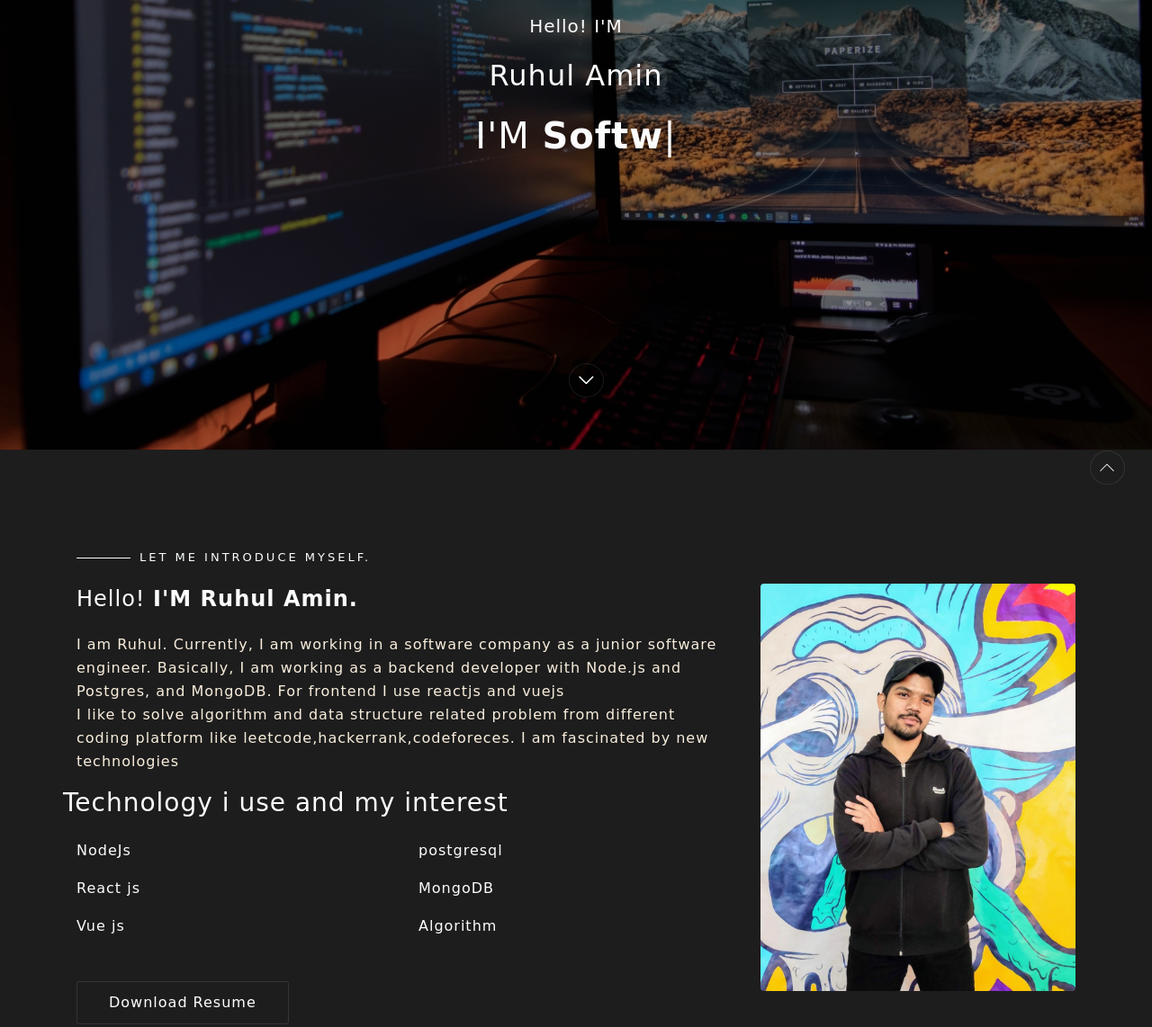
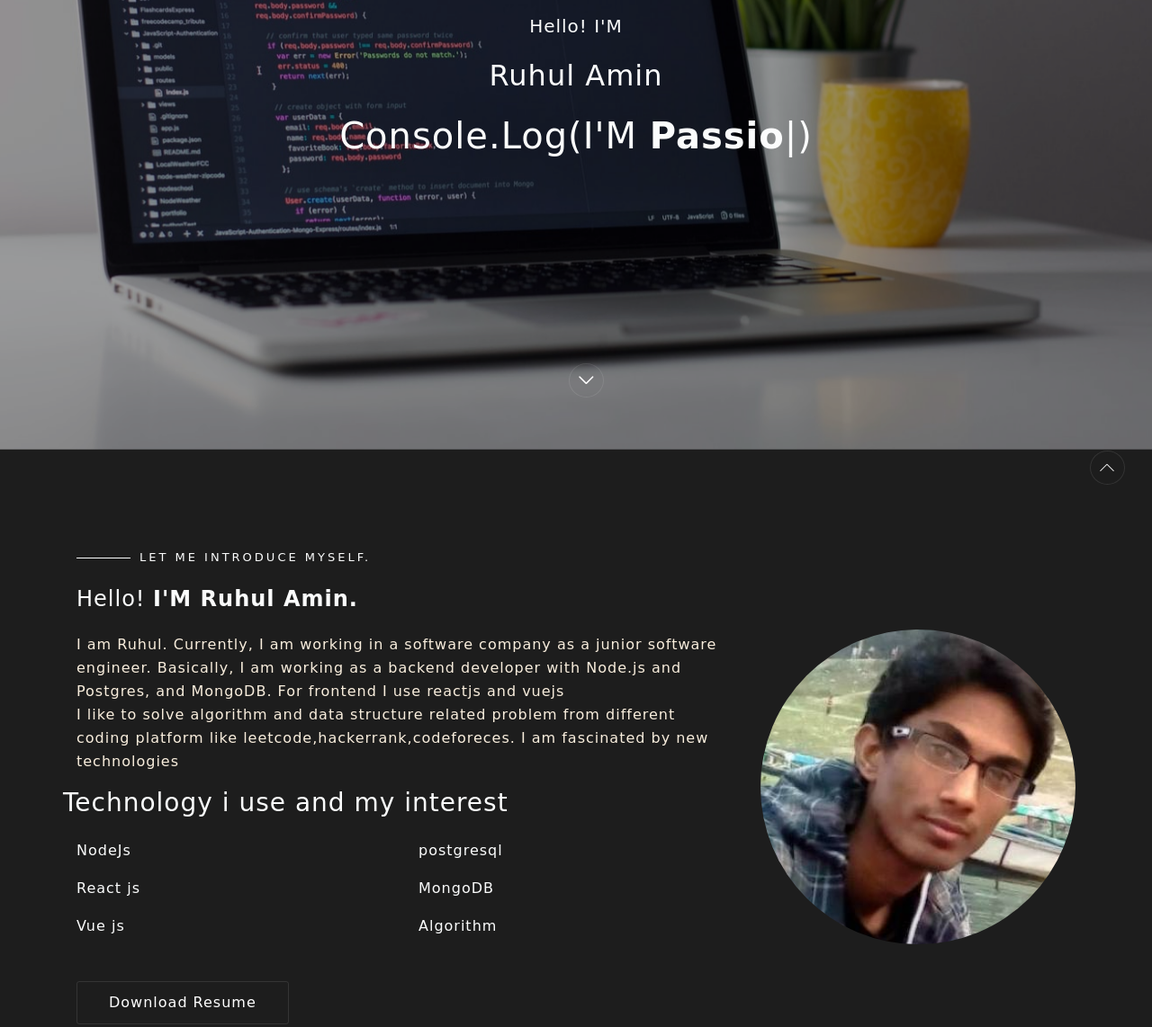
Before and after one commit to Ruhulcse/Ruhulcse.github.io, a plain HTML site: page index.html in a window 1280 px wide. Shown: the part 300-1442 px from the top of the page at 90% size. Drawn offline with Linux system fonts and the light colour scheme; files whose address does not match are found by name; a web font is replaced by a local one.

Commit message:
complete

```diff
--- a/assets/css/style.css
+++ b/assets/css/style.css
@@ -567,12 +567,12 @@ header{
 }
 
 .hero-02 .hero-item1 {
-  background: url("../img/code6.jpg") no-repeat;
+  background: url("../img/coding1.jpeg") no-repeat;
   background-position: center left;
 }
 
 .hero-02 .hero-item2 {
-  background: url("../img/code7.jpg") no-repeat center;
+  background: url("../img/coding2.jpeg") no-repeat center;
 }
 
 .hero-02 .hero-item3 {
--- a/index.html
+++ b/index.html
@@ -10,7 +10,7 @@
 	<meta name="author" content="Ruhul Amin" />
 
 	<!--  FavIcon  -->
-	<link rel="shortcut icon" href="assets/img/favicon.ico">
+	<link rel="" href="">
 
 	<!-- Google Fonts -->
 	<link href="https://fonts.googleapis.com/css?family=Baloo+Chettan+2:400,500,700" rel="stylesheet">
@@ -118,7 +118,7 @@
 							<div class="text-center hero-content mx-auto">
 								<h5 class="mb-4">Hello! I'M</h5>
 								<h2 class="mx-auto mt-4">Ruhul Amin</h2>
-								<h1 class="text-capitalize mt-4">I'M <span class="element font-weight-bold" data-elements="Enthusiastic programmer.,software engineer."></span></h1>
+								<h1 class="text-capitalize mt-4">console.log(I'M <span class="element font-weight-bold" data-elements="Enthusiastic programmer,passionate in progamming"></span>)</h1>
 							</div>
 						</div>
 						<div class="hero-icon">
@@ -176,7 +176,7 @@
 
 				<div class="col-lg-4 wow fadeInRight">
 					<div class="mt-3 about-img">
-						<img src="assets/img/nitinpic4.jpeg" alt="" class="img-fluid rounded">
+						<img src="assets/img/pro.jpg" alt="" class="rounded-circle">
 					</div>
 				</div>
 			</div>
```
Also changed, not shown: assets/img/coding.jpeg (added), assets/img/coding1.jpeg (added), assets/img/coding2.jpeg (added), assets/img/favicon.ico (deleted), assets/img/pro.jpg (added).
